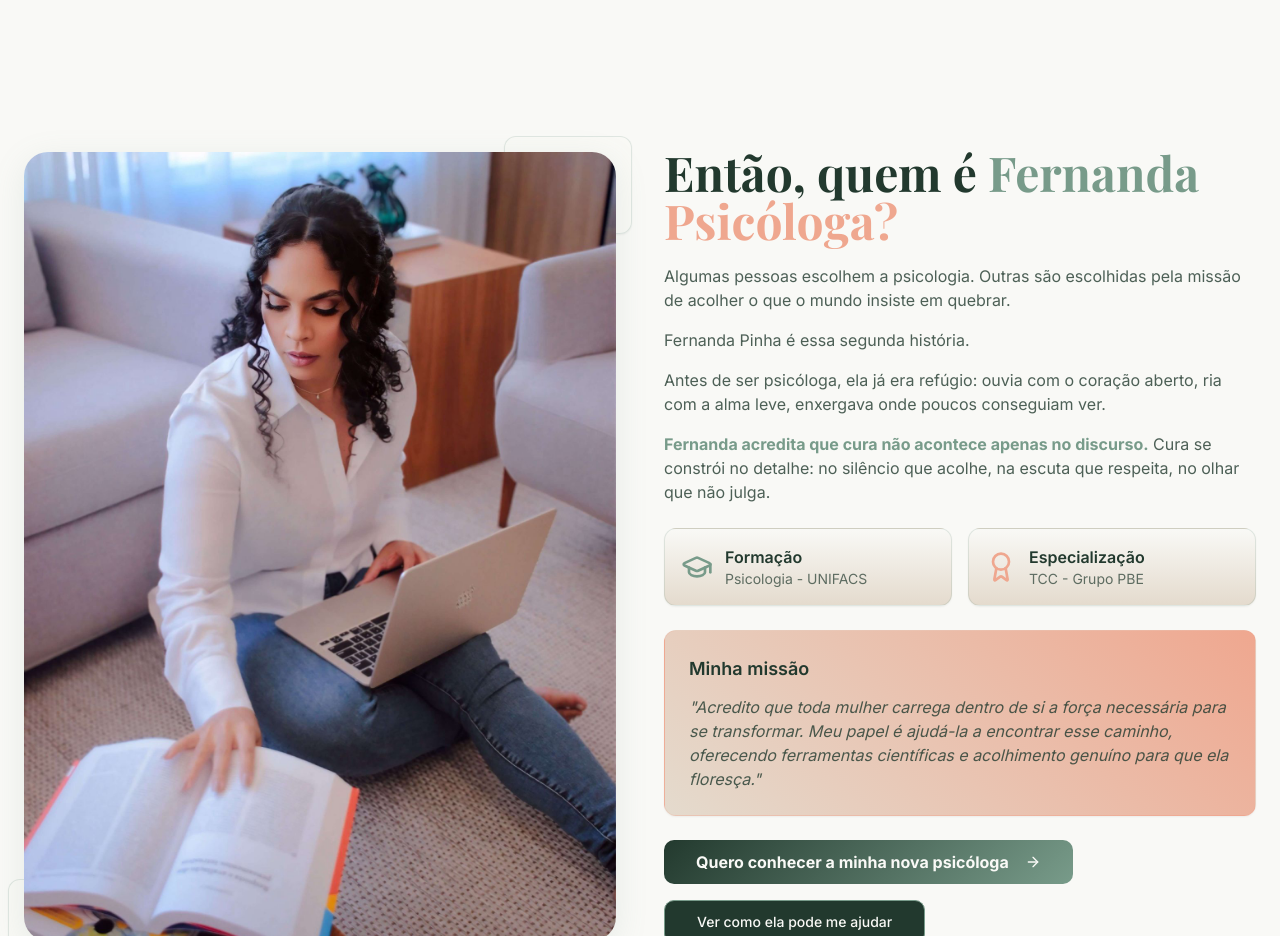
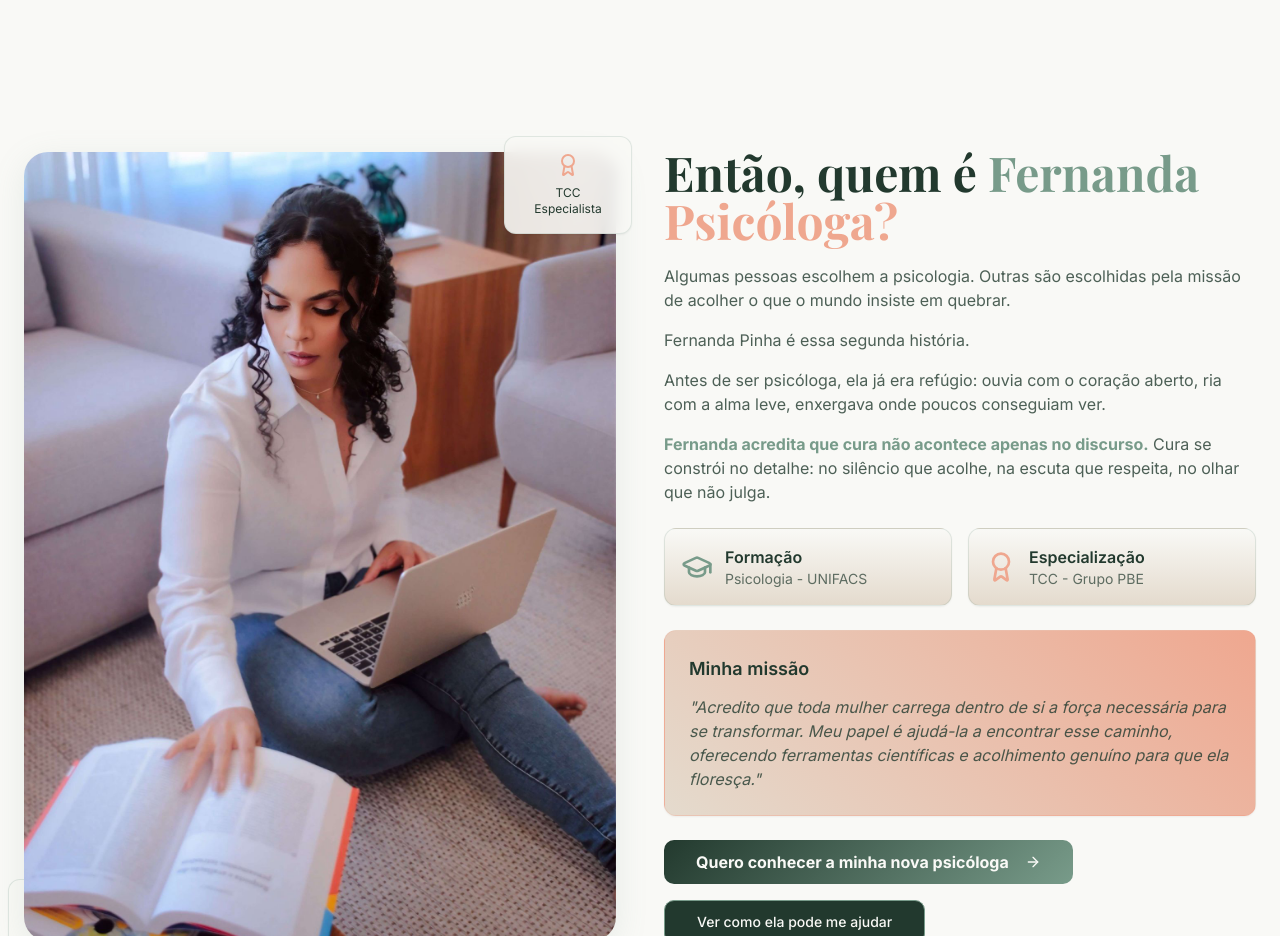
Before and after one commit to AlisonPinha/fernandapinhapsicologa, a React (Vite) app: page / in a window 1280 px wide. Shown: the part 2260-3196 px from the top of the page. Built offline with nearby package versions, Linux system fonts and the light colour scheme.

Commit message:
Adjust image display
Place image in front.

```diff
--- a/src/components/AboutSection.tsx
+++ b/src/components/AboutSection.tsx
@@ -27,7 +27,7 @@ export function AboutSection() {
             </div>
 
             {/* Decorative cards */}
-            <Card className="absolute -top-4 -right-4 w-32 bg-maria/90 backdrop-blur border-rute/20">
+            <Card className="absolute -top-4 -right-4 w-32 bg-maria/90 backdrop-blur border-rute/20 z-20">
               <CardContent className="p-4 text-center">
                 <Award className="h-6 w-6 text-debora mx-auto mb-2" />
                 <div className="text-xs text-ester">TCC Especialista</div>
```
